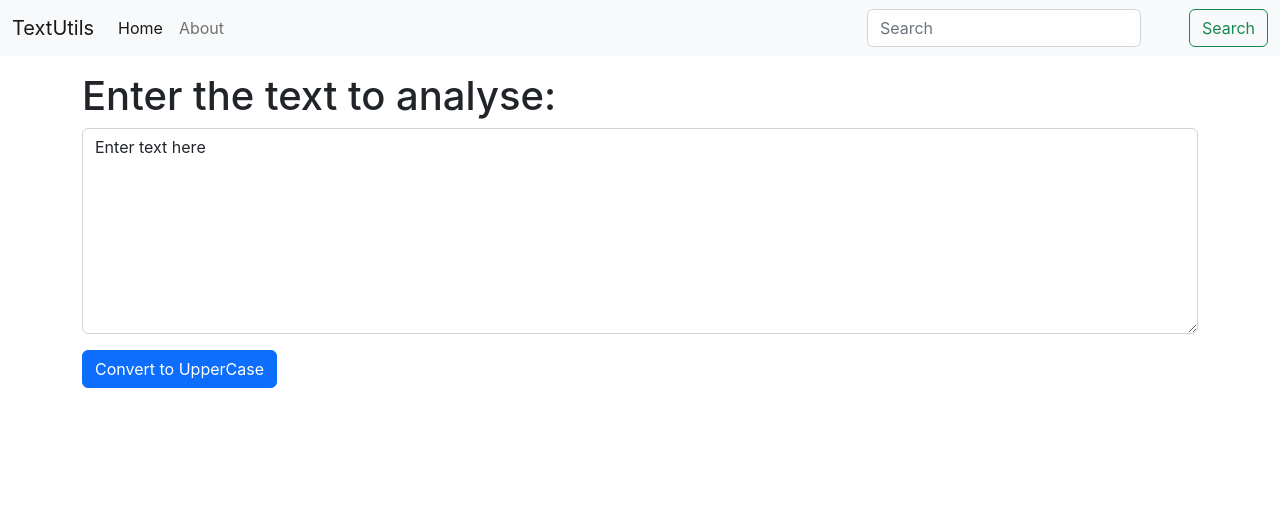
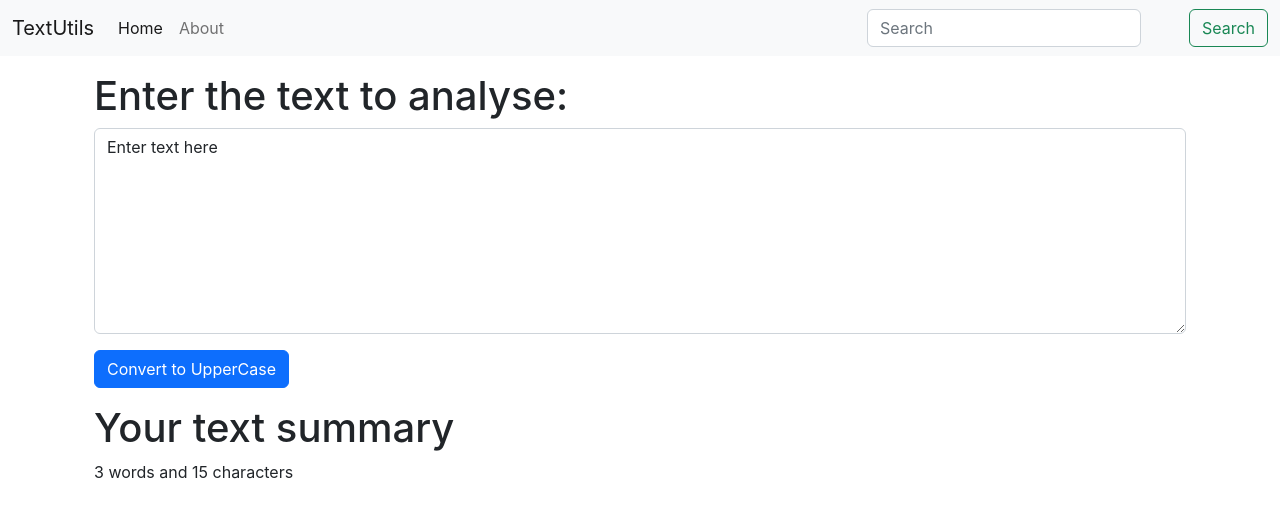
Before and after one commit to AdityaMoudgil/textutils, a React (Create React App) app: page / in a window 1280 px wide. Shown: the top 518 px of the page. Built offline with nearby package versions, Linux system fonts and the light colour scheme.

Commit message:
Number of words and characters

```diff
--- a/src/Components/TextForm.js
+++ b/src/Components/TextForm.js
@@ -16,7 +16,8 @@
     // text = "new text"; // Wrong way to change the state
     // setText("New Text"); // Correct way to change the state
   return (
-    <div>
+    <>
+    <div className="container">
         <h1>{props.heading}</h1>
       <div className="mb-3">
         <textarea
@@ -29,5 +30,11 @@
       </div>
      <button className="btn btn-primary" onClick={handleUpClick}>Convert to UpperCase</button>
     </div>
+
+    <div className="container my-3">
+        <h1> Your text summary</h1>
+        <p>{text.split(" ").length} words and {text.length} characters </p>
+    </div>
+    </>
   );
 }
```
